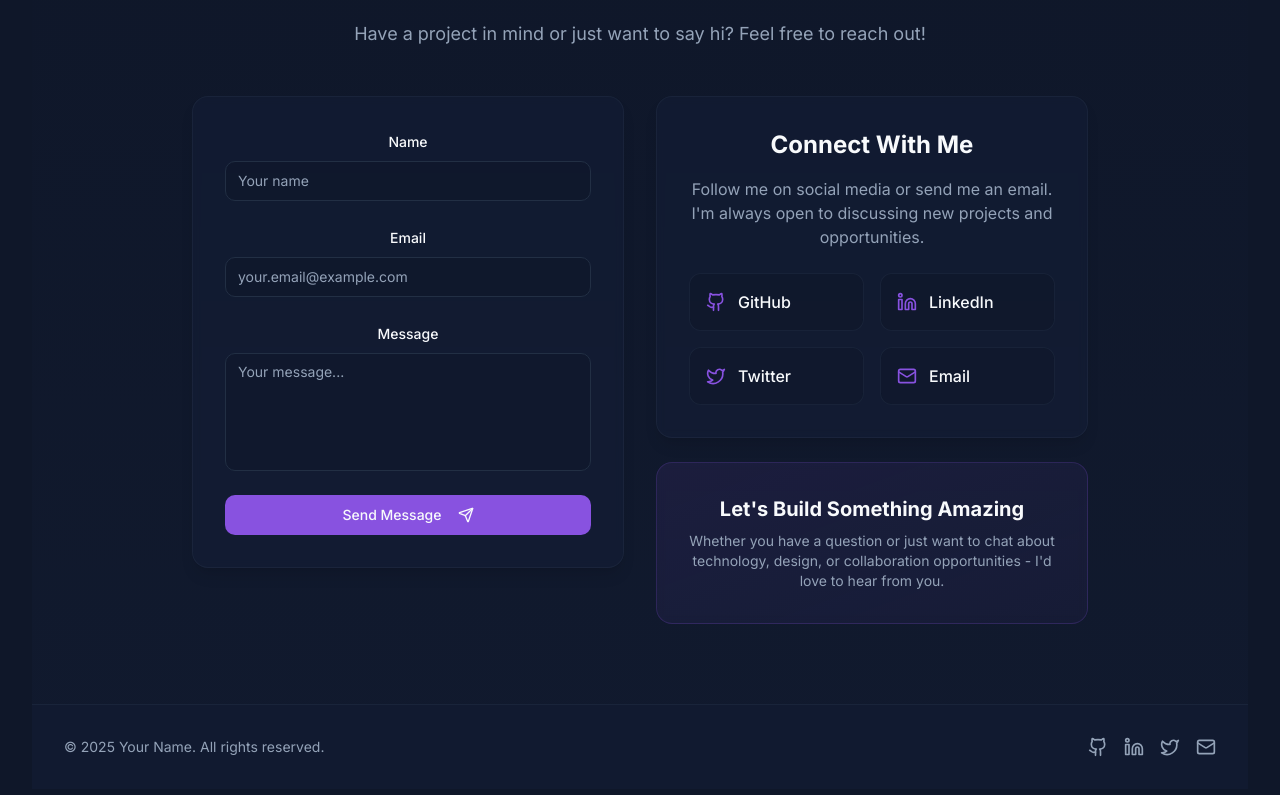
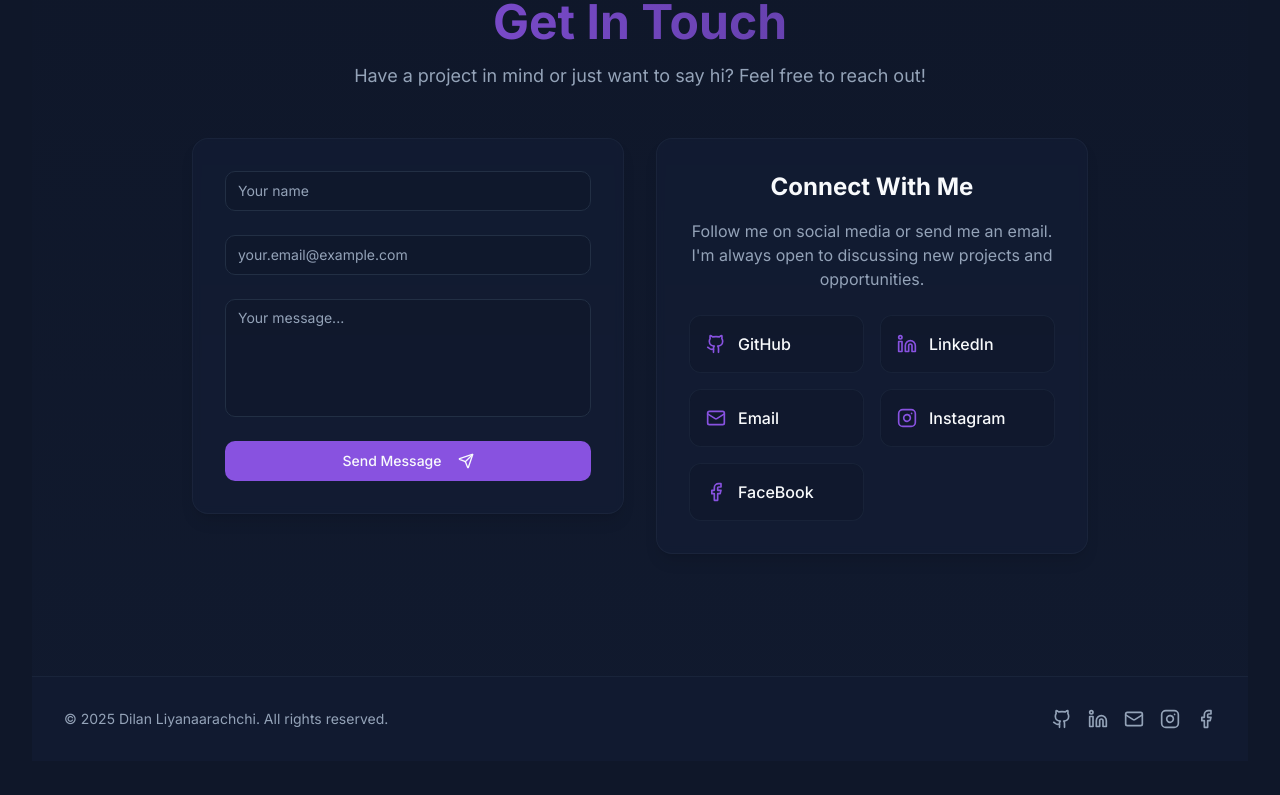
Before and after one commit to DiilaNa/My_Portafolio-React, a React (Vite) app: page / in a window 1280 px wide. Shown: the part 7278-8073 px from the top of the page. Built offline with nearby package versions, Linux system fonts and the light colour scheme.

Commit message:
fix(contact)update contact me section and footer

```diff
--- a/index.html
+++ b/index.html
@@ -6,7 +6,7 @@
     <meta name="viewport" content="width=device-width, initial-scale=1.0" />
 
     <!-- ✅ Primary Meta Tags -->
-    <title>Dilan Liyanaarachchi | Full Stack & Data Science Enthusiast</title>
+    <title>Dilan Liyanaarachchi</title>
     <meta name="title" content="Dilan Liyanaarachchi | Full Stack & Data Science Enthusiast" />
     <meta
             name="description"
--- a/src/Sections/ContactSection.tsx
+++ b/src/Sections/ContactSection.tsx
@@ -2,8 +2,7 @@ import { useState } from "react";
 import { Button } from "../components/Button";
 import { Input } from "../components/Input.tsx";
 import { Textarea } from "../components/TextArea.tsx";
-import { Label } from "../components/Labels.tsx";
-import { Github, Linkedin, Twitter, Mail, Send } from "lucide-react";
+import { Github, Linkedin,Facebook , Instagram ,Mail, Send } from "lucide-react";
 import { useToast } from "../hooks/useToast.ts";
 
 export default function ContactSection() {
@@ -16,7 +15,6 @@ export default function ContactSection() {
 
     const handleSubmit = (e: React.FormEvent) => {
         e.preventDefault();
-        // Handle form submission here
         toast({
             title: "Message Sent!",
             description: "Thank you for reaching out. I'll get back to you soon.",
@@ -25,10 +23,13 @@ export default function ContactSection() {
     };
 
     const socialLinks = [
-        { icon: Github, href: "https://github.com/yourusername", label: "GitHub" },
-        { icon: Linkedin, href: "https://linkedin.com/in/yourusername", label: "LinkedIn" },
-        { icon: Twitter, href: "https://twitter.com/yourusername", label: "Twitter" },
-        { icon: Mail, href: "mailto:your.email@example.com", label: "Email" },
+        { icon: Github, href: "https://github.com/DiilaNa", label: "GitHub" },
+        { icon: Linkedin, href: "www.linkedin.com/in/dilan-liyanaarachchi-8a0a01244", label: "LinkedIn" },
+        { icon: Mail, href: "mailto:liyanaarachchidilan@gmail.com", label: "Email" },
+        { icon: Instagram, href: "https://www.instagram.com/dilan_liyanaarachchi?igsh=MjU0YnV5c3ZlZGh0", label: "Instagram" },
+        { icon: Facebook, href: "https://www.facebook.com/share/17YDSNkJHu/", label: "FaceBook" },
+
+
     ];
 
     return (
@@ -54,7 +55,6 @@ export default function ContactSection() {
                             <div className="backdrop-blur-sm bg-card/50 rounded-2xl p-6 md:p-8 border border-border/50 shadow-lg animate-fade-in">
                                 <form onSubmit={handleSubmit} className="space-y-6">
                                     <div className="space-y-2">
-                                        <Label htmlFor="name">Name</Label>
                                         <Input
                                             id="name"
                                             placeholder="Your name"
@@ -68,7 +68,6 @@ export default function ContactSection() {
                                     </div>
 
                                     <div className="space-y-2">
-                                        <Label htmlFor="email">Email</Label>
                                         <Input
                                             id="email"
                                             type="email"
@@ -83,7 +82,6 @@ export default function ContactSection() {
                                     </div>
 
                                     <div className="space-y-2">
-                                        <Label htmlFor="message">Message</Label>
                                         <Textarea
                                             id="message"
                                             placeholder="Your message..."
@@ -128,15 +126,6 @@ export default function ContactSection() {
                                         ))}
                                     </div>
                                 </div>
-
-                                <div className="backdrop-blur-sm bg-gradient-to-br from-primary/10 to-primary/5 rounded-2xl p-6 md:p-8 border border-primary/20">
-                                    <h4 className="text-xl font-bold mb-2">Let's Build Something Amazing</h4>
-                                    <p className="text-sm text-muted-foreground">
-                                        Whether you have a question or just want to chat about
-                                        technology, design, or collaboration opportunities - I'd
-                                        love to hear from you.
-                                    </p>
-                                </div>
                             </div>
                         </div>
                     </div>
@@ -148,7 +137,7 @@ export default function ContactSection() {
                 <div className="container mx-auto px-6 lg:px-8">
                     <div className="flex flex-col md:flex-row justify-between items-center gap-4">
                         <p className="text-sm text-muted-foreground text-center md:text-left">
-                            © {new Date().getFullYear()} Your Name. All rights reserved.
+                            © {new Date().getFullYear()} Dilan Liyanaarachchi. All rights reserved.
                         </p>
 
                         <div className="flex gap-4">
--- a/src/index.css
+++ b/src/index.css
@@ -66,6 +66,30 @@ All colors MUST be HSL.
         --background: 222 47% 8%;
         --foreground: 210 40% 98%;
     }
+
+    input:-webkit-autofill,
+    input:-webkit-autofill:hover,
+    input:-webkit-autofill:focus,
+    textarea:-webkit-autofill,
+    textarea:-webkit-autofill:hover,
+    textarea:-webkit-autofill:focus,
+    select:-webkit-autofill,
+    select:-webkit-autofill:hover,
+    select:-webkit-autofill:focus {
+        -webkit-box-shadow: 0 0 0px 1000px hsl(var(--background)) inset !important;
+        -webkit-text-fill-color: hsl(var(--foreground)) !important;
+        transition: background-color 5000s ease-in-out 0s;
+        caret-color: hsl(var(--foreground));
+    }
+
+    /* Firefox */
+    input:autofill,
+    textarea:autofill,
+    select:autofill {
+        box-shadow: 0 0 0px 1000px hsl(var(--background)) inset !important;
+        -webkit-text-fill-color: hsl(var(--foreground)) !important;
+        caret-color: hsl(var(--foreground));
+    }
 }
 
 @layer utilities {
```
